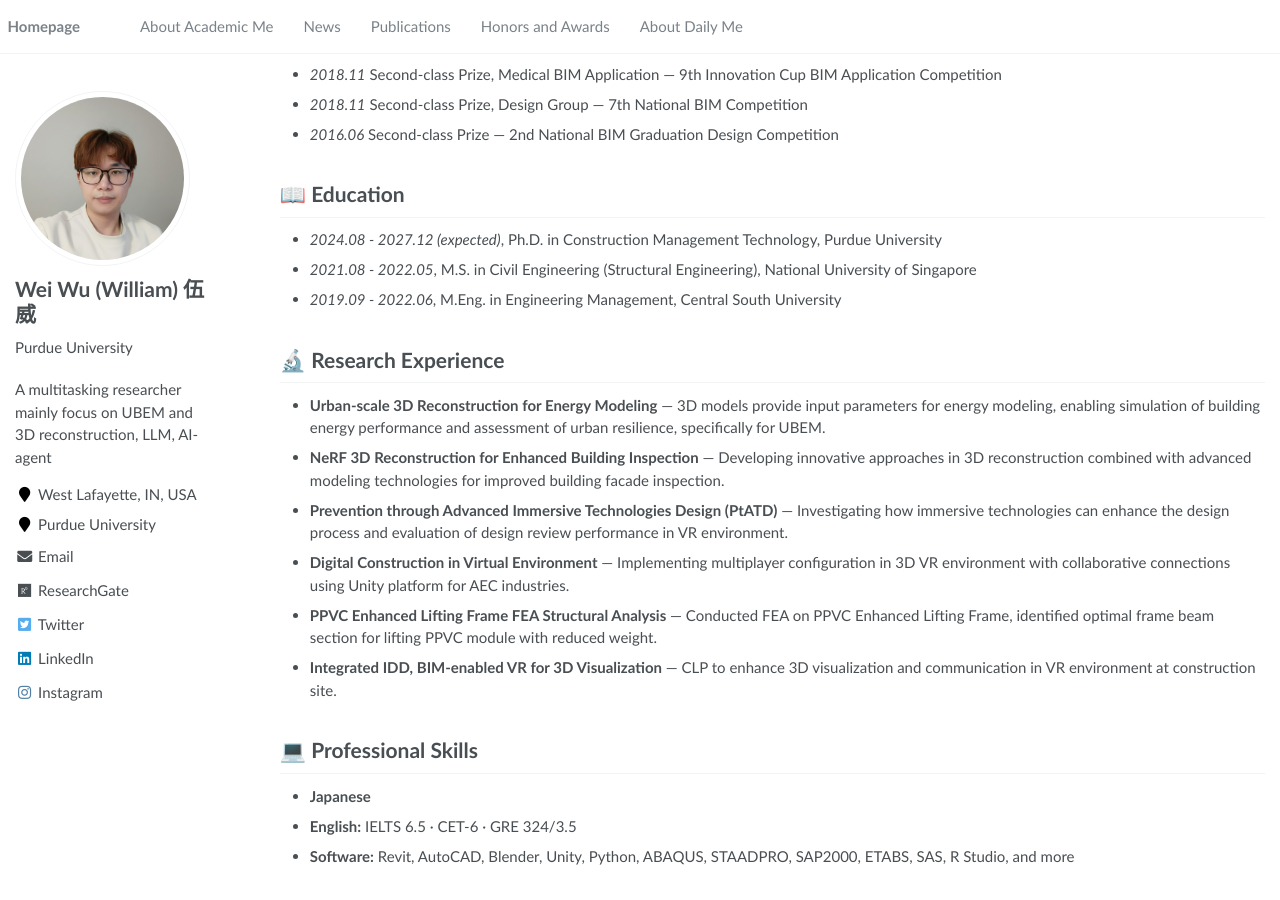
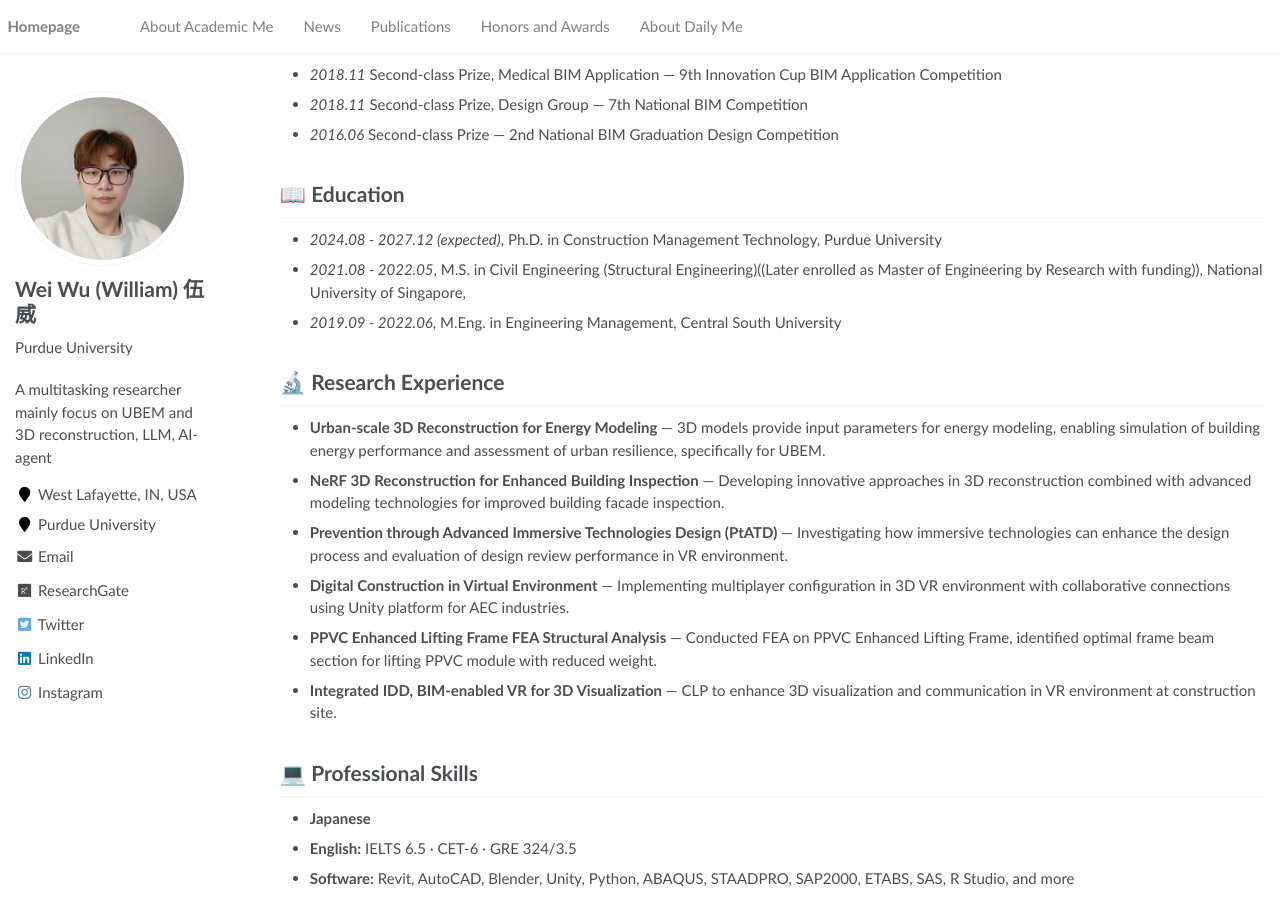
Before and after one commit to wuwei5v/weiwu.github.io, a Jekyll site: the page built from _pages/about.md, in a window 1280 px wide and 900 px high, scrolled down 1525 px. Built offline with Jekyll 4.4.1, drawn with Linux system fonts in a browser that asks for light colours.

Commit message:
update pages

```diff
--- a/_pages/about.md
+++ b/_pages/about.md
@@ -81,7 +81,7 @@ I am a Ph.D. Student in Construction Management Technology at [Purdue University
 
 # 📖 Education
 - *2024.08 - 2027.12 (expected)*, Ph.D. in Construction Management Technology, Purdue University
-- *2021.08 - 2022.05*, M.S. in Civil Engineering (Structural Engineering), National University of Singapore
+- *2021.08 - 2022.05*, M.S. in Civil Engineering (Structural Engineering)((Later enrolled as Master of Engineering by Research with funding)), National University of Singapore,
 - *2019.09 - 2022.06*, M.Eng. in Engineering Management, Central South University
 
 <span class='anchor' id='research-experience'></span>
```
